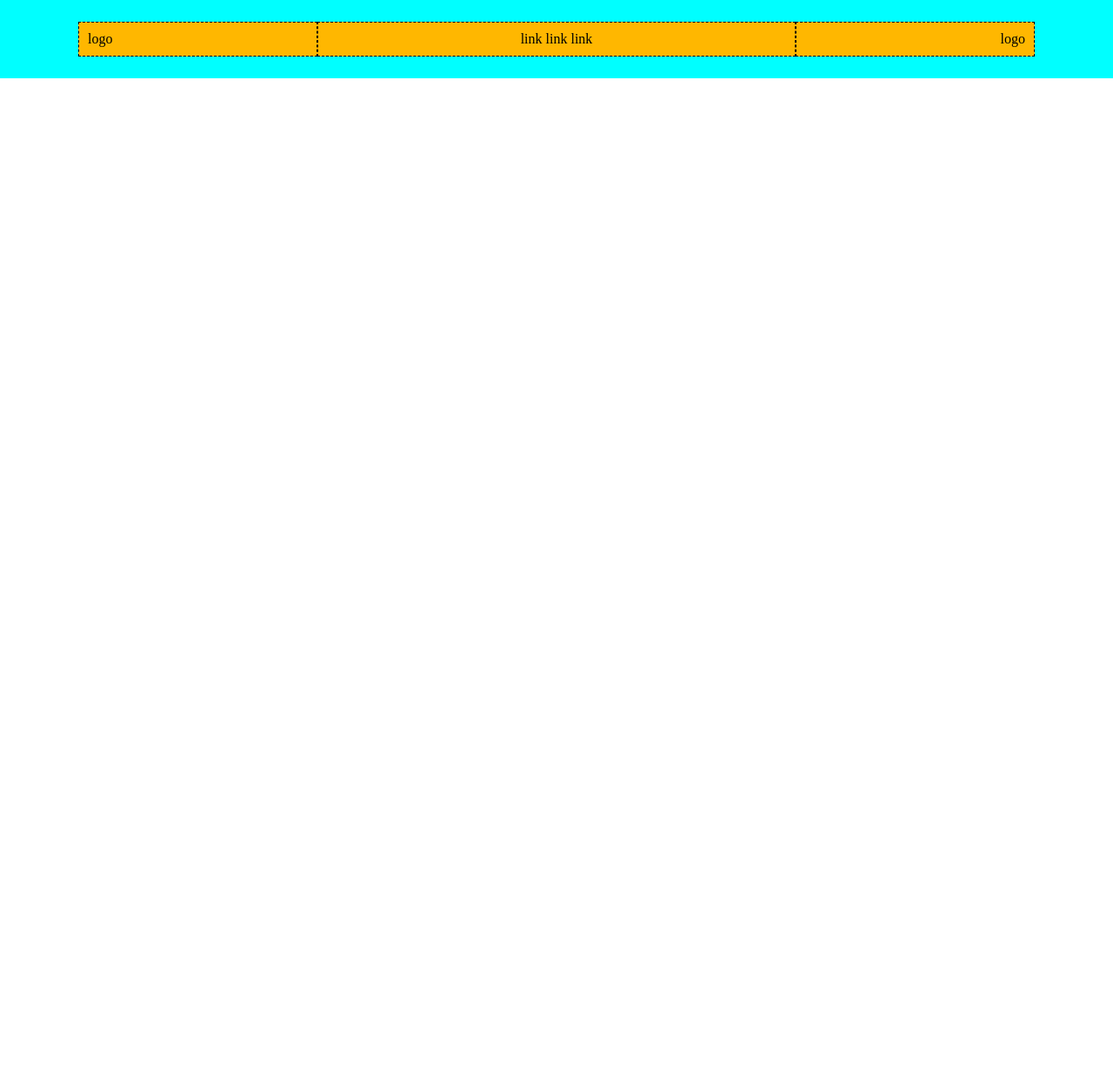
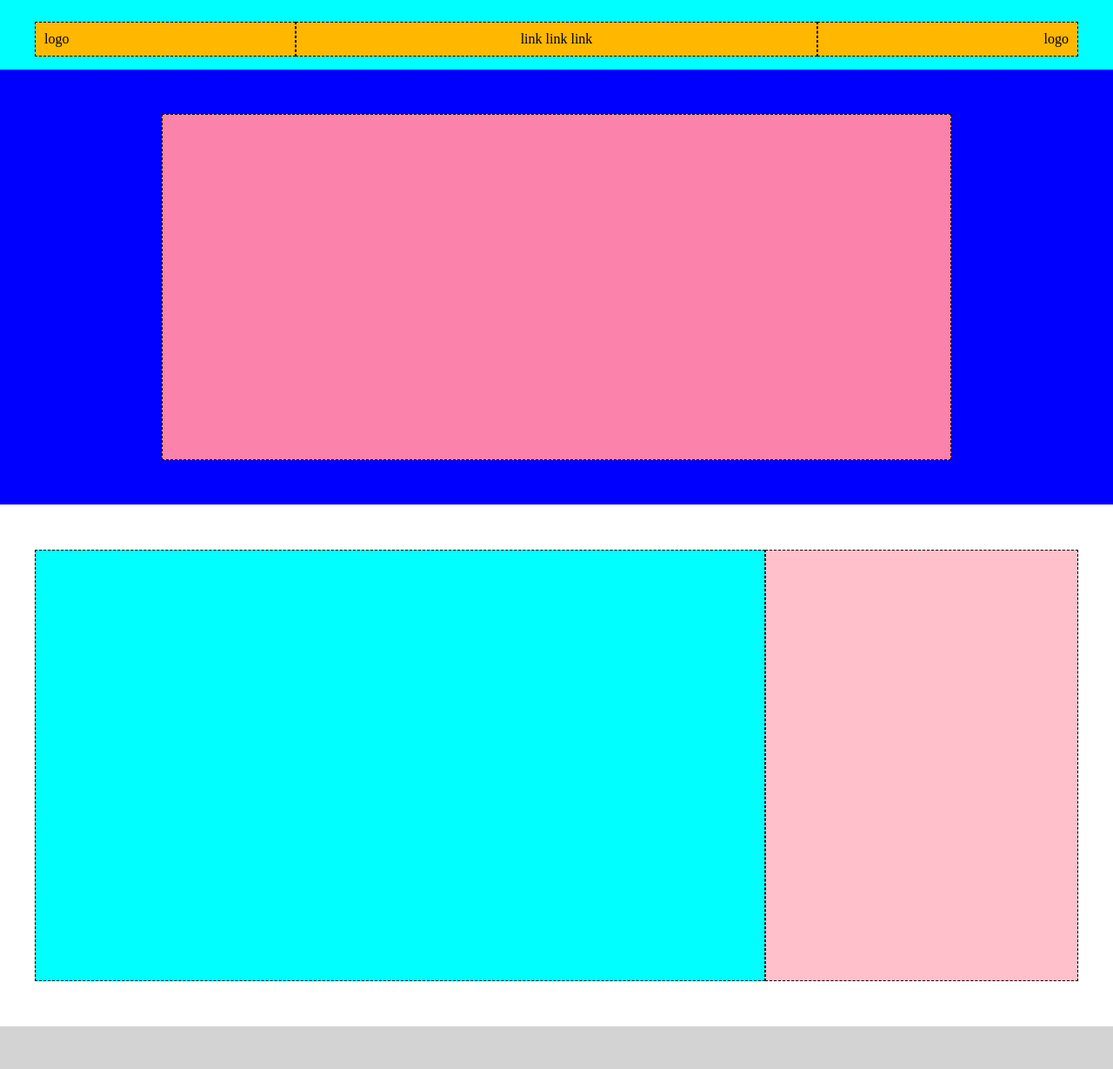
Before and after one commit to Robby94gtr/htmlcss-struttura-discord, a plain HTML site: page index.html in a window 1280 px wide. Shown: the top 1229 px of the page at 87% size. Before the commit the page ends 800 px from the top, so only its background shows below. Drawn offline with Linux system fonts and the light colour scheme.

Commit message:
[UPD] Created all the white and grey sections

```diff
--- a/css/style.css
+++ b/css/style.css
@@ -8,21 +8,19 @@
 
 header{
     background-color: aqua;
-    padding: 25px
+    padding: 25px;
+    height: 80px;
 }
 
 .container{
     background-color: rgb(255, 183, 0);
-    max-width: 1100px;
+    max-width: 1200px;
     margin: 0 auto;
     display: flex;
     height: 40px;
 }
 
 .logo-left, .link-center, .logo-right{
-    border-style: dashed;
-    border-color: black;
-    border-width: thin;
     align-content: center;
     text-align: center;
 
@@ -46,3 +44,83 @@ header{
 }
 
 /* header end */
+
+.border{
+    border-style: dashed;
+    border-color: black;
+    border-width: thin;
+}
+
+/* main */
+
+/* first section */
+
+.container-blue{
+    background-color: blue;
+    height: 500px;
+    align-content: center;
+}
+
+.pink-square{
+    background-color: rgb(251, 130, 170);
+    max-width: 908px;
+    margin: 0 auto;
+    display: flex;
+    height: 398px;
+
+
+}
+
+/* first section end */
+
+/* 2nd section */
+
+.container-white{
+    background-color: white;
+}
+
+.twosquares{
+
+    height: 600px;
+    align-content: center;
+    max-width: 1200px;
+    display: flex;
+    flex-wrap: wrap;
+    margin: 0 auto;
+}
+
+.left-col-cyan{
+    background-color: aqua;
+    width: 70%;
+    height: 496px;
+}
+
+.right-col-pink{
+    background-color: pink;
+    height: 496px;
+    width: 30%;
+}
+
+.container-grey{
+    background-color: lightgrey;
+    /* height: 600px;
+    align-content: center;
+    /* max-width: 1200px; */
+   /* display: flex;
+    flex-wrap: wrap;
+    margin: 0 auto; */
+}
+
+.larger-height{
+    max-height: 1000px;
+    padding-top: 50px;
+    padding-bottom: 50px;
+}
+
+.green-square{
+    background-color: green;
+    max-width: 1200px;
+    margin: 0 auto;
+    display: flex;
+    height: 900px;
+}
--- a/index.html
+++ b/index.html
@@ -9,13 +9,57 @@
 <body>
     <header >
         <div class="container">
-            <div class="logo-left">logo</div>
-            <div class="link-center">link link link</div>
-            <div class="logo-right">logo</div>
+            <div class="logo-left border">logo</div>
+            <div class="link-center border">link link link</div>
+            <div class="logo-right border">logo</div>
         </div>
     </header>
 
+    <!-- MAIN -->
+
     <main>
+
+        <div class="container-blue">
+
+            <div class="pink-square border"></div>
+
+        </div>
+
+        <div class="container-white">
+
+            <div class="twosquares">
+                 <div class="left-col-cyan border"></div>
+                 <div class="right-col-pink border"></div>
+            </div>
+        </div>
+
+
+
+         <div class="container-grey">
+
+            <div class="twosquares">
+               <div class="right-col-pink border"></div>
+               <div class="left-col-cyan border"></div>
+            </div>
+        </div>
+
+         <div class="container-white">
+
+            <div class="twosquares">
+                 <div class="left-col-cyan border"></div>
+                 <div class="right-col-pink border"></div>
+           </div>
+
+        </div>
+
+        <div class="container-grey larger-height">
+
+            <div class="green-square border"></div>
+
+
+
+        </div>
+
 
     </main>
 
```
